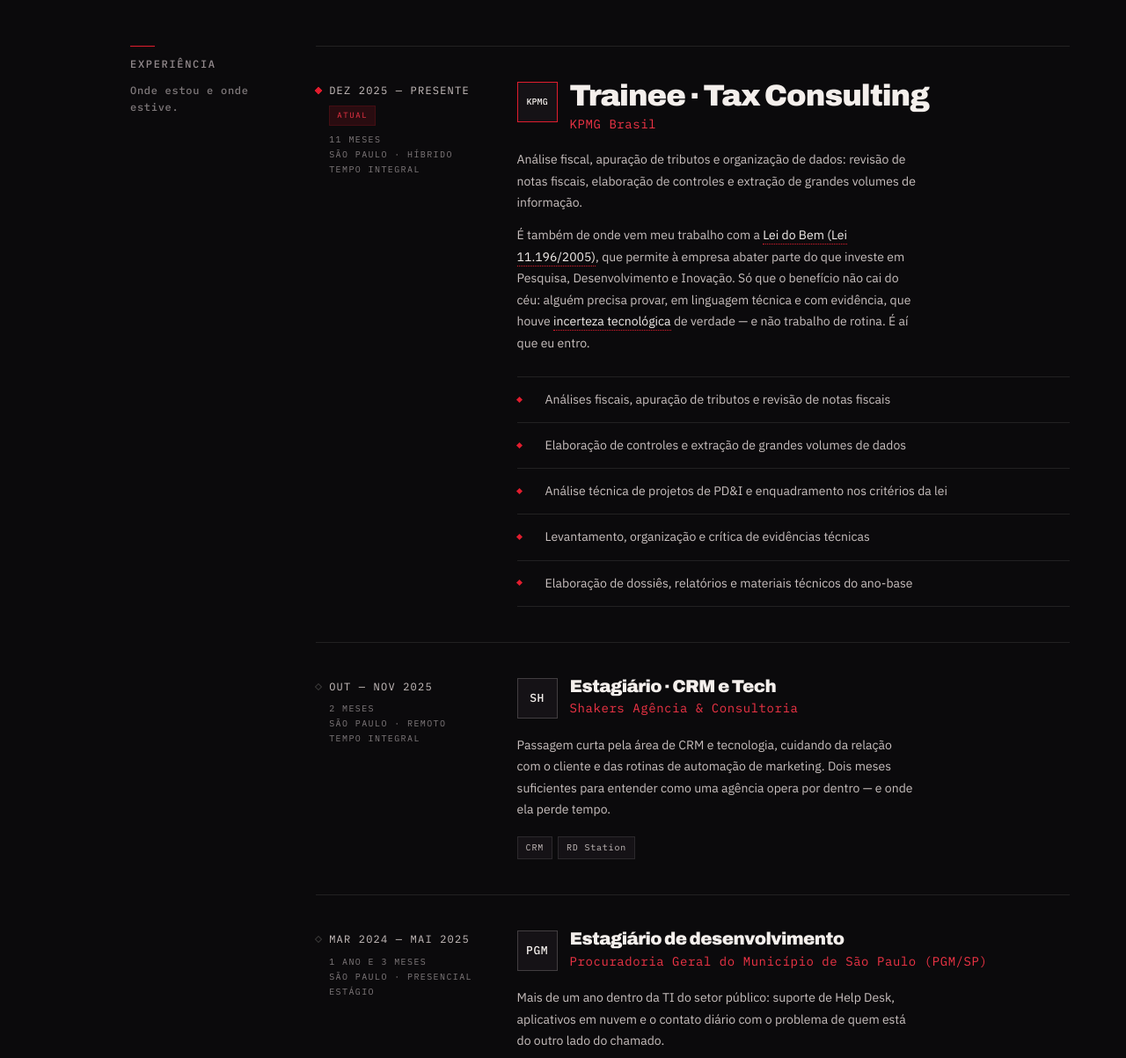
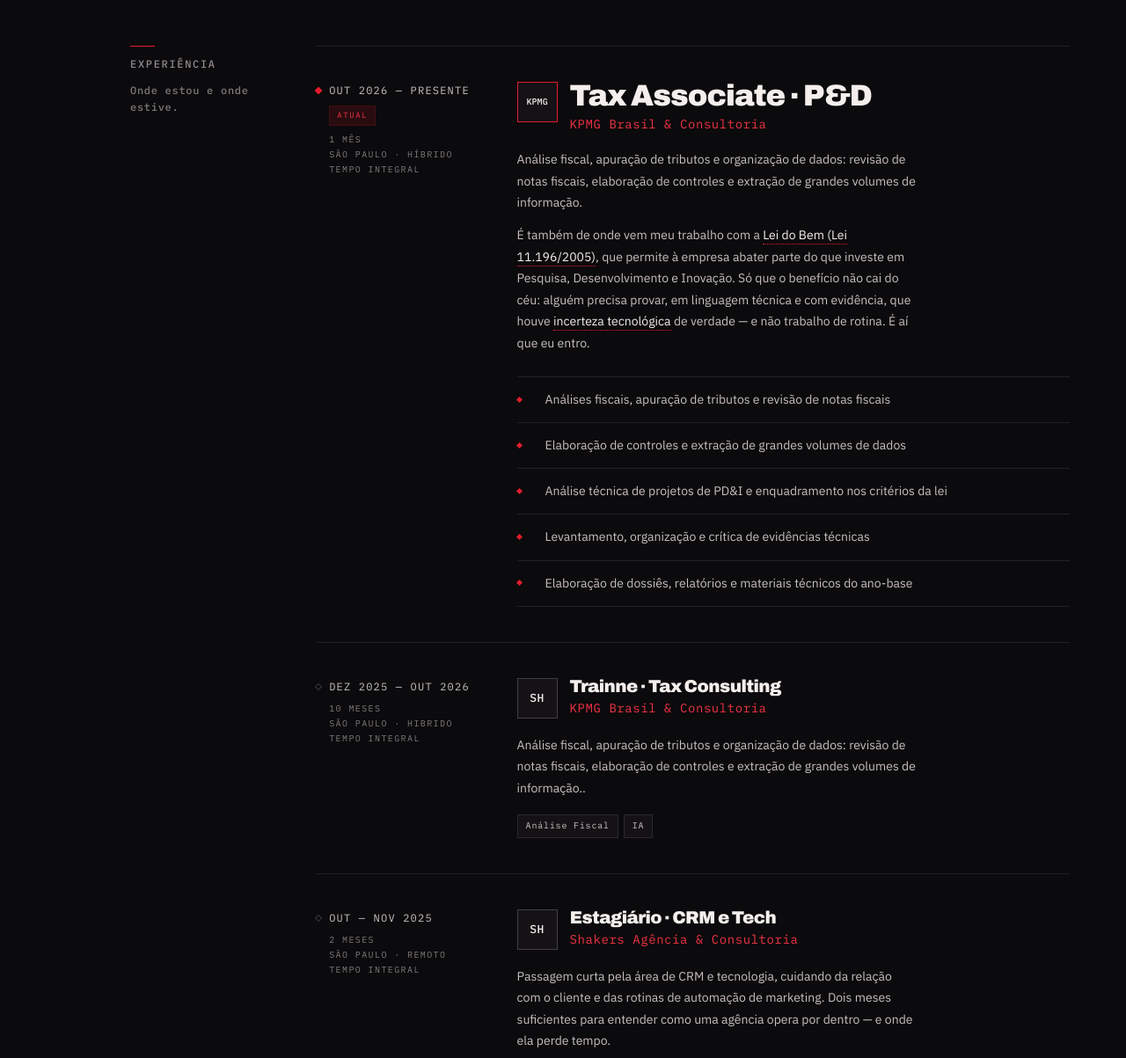
Before and after one commit to VituCezario/VituCezario.github.io, a plain HTML site: page index.html in a window 1280 px wide. Shown: the part 1400-2603 px from the top of the page at 88% size. Drawn offline with Linux system fonts and the light colour scheme.

Commit message:
Atualização de Cargo

```diff
--- a/index.html
+++ b/index.html
@@ -238,10 +238,10 @@
 
         <article class="job job--now rv">
           <div class="job__when">
-            <span class="job__period">Dez 2025 — Presente</span>
+            <span class="job__period">Out 2026 — Presente</span>
             <span class="job__now">Atual</span>
             <!-- data-since: o tempo de casa é calculado sozinho, para nunca ficar desatualizado -->
-            <span class="job__meta"><span data-since="2025-12">10 meses</span><br>São Paulo &middot; Híbrido<br>Tempo integral</span>
+            <span class="job__meta"><span data-since="2026-10">10 meses</span><br>São Paulo &middot; Híbrido<br>Tempo integral</span>
           </div>
           <div>
             <!-- LOGO: solte o arquivo em assets/logos/kpmg.png e troque o <abbr> por
@@ -249,8 +249,8 @@
             <div class="job__head">
               <span class="job__logo" aria-hidden="true"><abbr data-long>KPMG</abbr></span>
               <div>
-                <h2 class="job__title">Trainee &middot; Tax Consulting</h2>
-                <span class="job__org">KPMG Brasil</span>
+                <h2 class="job__title">Tax Associate &middot; P&D</h2>
+                <span class="job__org">KPMG Brasil &amp; Consultoria</span>
               </div>
             </div>
 
@@ -273,6 +273,32 @@
               <li><span>Levantamento, organização e crítica de evidências técnicas</span></li>
               <li><span>Elaboração de dossiês, relatórios e materiais técnicos do ano-base</span></li>
             </ul>
+          </div>
+        </article>
+
+        <article class="job rv">
+          <div class="job__when">
+            <span class="job__period">Dez 2025 — Out 2026</span>
+            <span class="job__meta">10 meses<br>São Paulo &middot; Hibrido<br>Tempo integral</span>
+          </div>
+          <div>
+            <div class="job__head">
+              <span class="job__logo" aria-hidden="true"><abbr>SH</abbr></span>
+              <div>
+                <h3 class="job__title">Trainne &middot; Tax Consulting</h3>
+                <span class="job__org">KPMG Brasil &amp; Consultoria</span>
+              </div>
+            </div>
+
+            <p class="job__text">
+              Análise fiscal, apuração de tributos e organização de dados: revisão de notas
+              fiscais, elaboração de controles e extração de grandes volumes de informação..
+            </p>
+
+            <div class="job__skills">
+              <span class="tag">Análise Fiscal</span>
+              <span class="tag">IA</span>
+            </div>
           </div>
         </article>
 
@@ -302,6 +328,7 @@
             </div>
           </div>
         </article>
+
 
         <article class="job rv">
           <div class="job__when">
```
